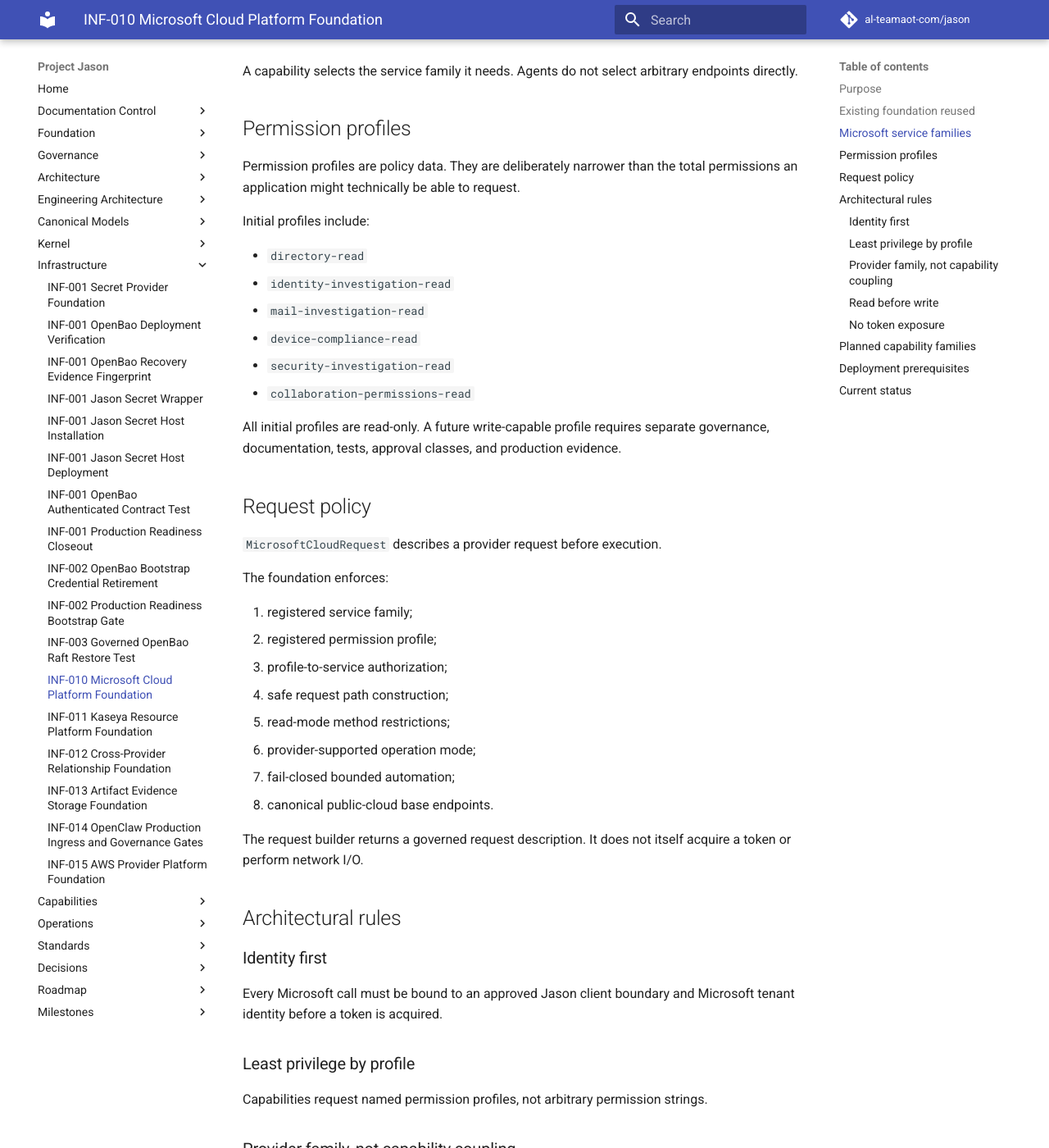
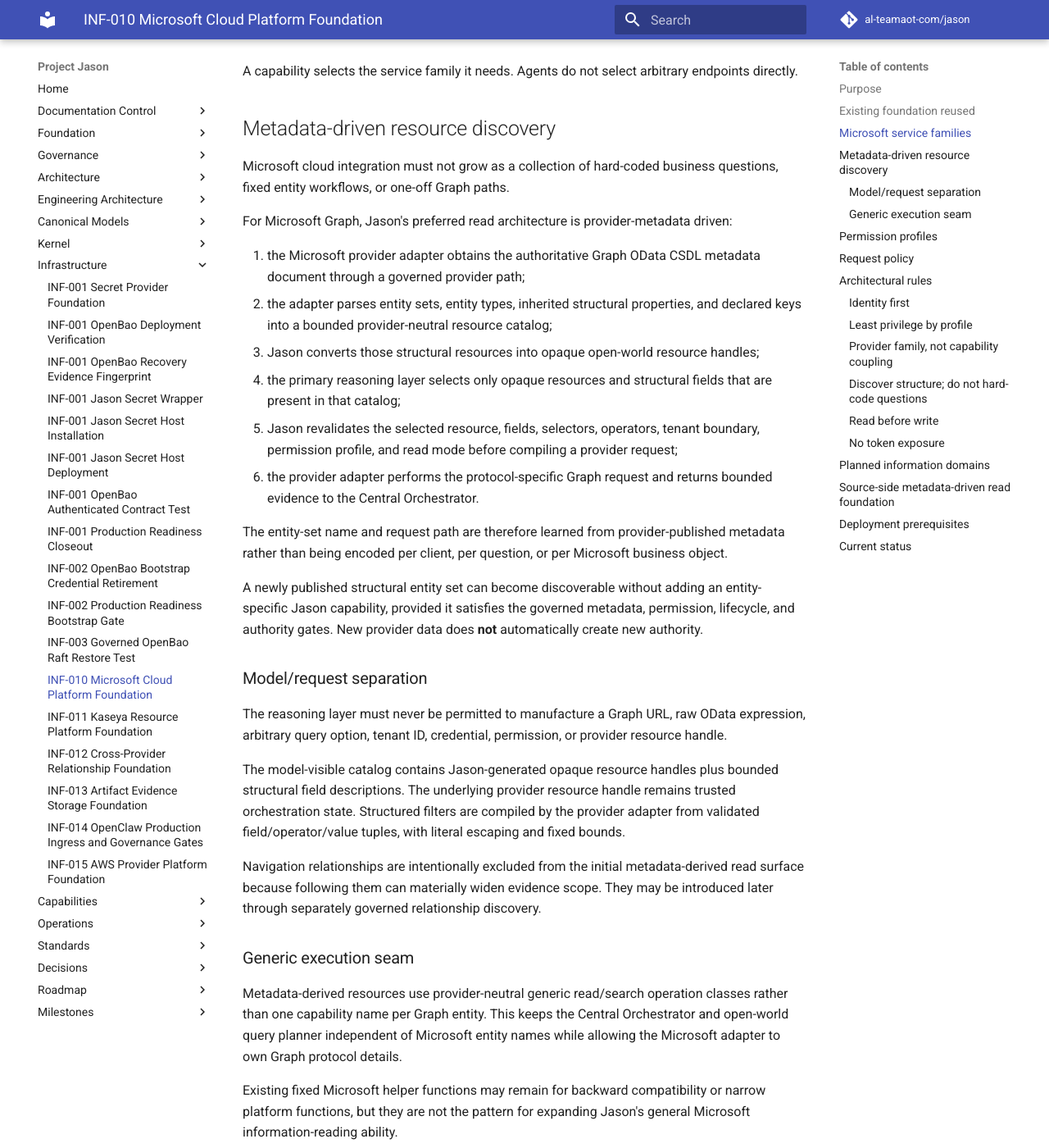
Before and after one commit to al-teamaot-com/jason, an MkDocs documentation site: the page built from docs/components/infrastructure/INF-010-Microsoft-Cloud-Platform-Foundation.md, in a window 1280 px wide and 1400 px high, scrolled down 1536 px. Shown: the whole window at 82% size. Built offline with MkDocs 1.6.1 and Material for MkDocs 9.7.7, drawn with Linux system fonts in a browser that asks for light colours; comment, search, counter and statistics services are not loaded; some of the changed text lies outside the part shown.

Commit message:
Document metadata-driven Microsoft resource discovery architecture

```diff
--- a/docs/components/infrastructure/INF-010-Microsoft-Cloud-Platform-Foundation.md
+++ b/docs/components/infrastructure/INF-010-Microsoft-Cloud-Platform-Foundation.md
@@ -4,7 +4,7 @@
 
 INF-010 establishes Microsoft 365 and Azure/Entra services as a first-class governed provider family for Jason.
 
-The platform foundation is intentionally broader than a single Microsoft Graph connector. It provides a shared identity, tenant, permission-profile, endpoint, and request-policy layer for capabilities that use Microsoft cloud services.
+The platform foundation is intentionally broader than a single Microsoft Graph connector. It provides a shared identity, tenant, permission-profile, endpoint, metadata-discovery, and request-policy layer for capabilities that use Microsoft cloud services.
 
 ## Existing foundation reused
 
@@ -40,6 +40,37 @@
 
 A capability selects the service family it needs. Agents do not select arbitrary endpoints directly.
 
+## Metadata-driven resource discovery
+
+Microsoft cloud integration must not grow as a collection of hard-coded business questions, fixed entity workflows, or one-off Graph paths.
+
+For Microsoft Graph, Jason's preferred read architecture is provider-metadata driven:
+
+1. the Microsoft provider adapter obtains the authoritative Graph OData CSDL metadata document through a governed provider path;
+2. the adapter parses entity sets, entity types, inherited structural properties, and declared keys into a bounded provider-neutral resource catalog;
+3. Jason converts those structural resources into opaque open-world resource handles;
+4. the primary reasoning layer selects only opaque resources and structural fields that are present in that catalog;
+5. Jason revalidates the selected resource, fields, selectors, operators, tenant boundary, permission profile, and read mode before compiling a provider request;
+6. the provider adapter performs the protocol-specific Graph request and returns bounded evidence to the Central Orchestrator.
+
+The entity-set name and request path are therefore learned from provider-published metadata rather than being encoded per client, per question, or per Microsoft business object.
+
+A newly published structural entity set can become discoverable without adding an entity-specific Jason capability, provided it satisfies the governed metadata, permission, lifecycle, and authority gates. New provider data does **not** automatically create new authority.
+
+### Model/request separation
+
+The reasoning layer must never be permitted to manufacture a Graph URL, raw OData expression, arbitrary query option, tenant ID, credential, permission, or provider resource handle.
+
+The model-visible catalog contains Jason-generated opaque resource handles plus bounded structural field descriptions. The underlying provider resource handle remains trusted orchestration state. Structured filters are compiled by the provider adapter from validated field/operator/value tuples, with literal escaping and fixed bounds.
+
+Navigation relationships are intentionally excluded from the initial metadata-derived read surface because following them can materially widen evidence scope. They may be introduced later through separately governed relationship discovery.
+
+### Generic execution seam
+
+Metadata-derived resources use provider-neutral generic read/search operation classes rather than one capability name per Graph entity. This keeps the Central Orchestrator and open-world query planner independent of Microsoft entity names while allowing the Microsoft adapter to own Graph protocol details.
+
+Existing fixed Microsoft helper functions may remain for backward compatibility or narrow platform functions, but they are not the pattern for expanding Jason's general Microsoft information-reading ability.
+
 ## Permission profiles
 
 Permission profiles are policy data. They are deliberately narrower than the total permissions an application might technically be able to request.
@@ -55,6 +86,8 @@
 
 All initial profiles are read-only. A future write-capable profile requires separate governance, documentation, tests, approval classes, and production evidence.
 
+Metadata discovery does not infer or grant permissions. Microsoft resource metadata describes what exists; Jason's approved permission profile and the tenant's actual consent describe what may be read. A discovered resource that is not authorized must fail closed.
+
 ## Request policy
 
 `MicrosoftCloudRequest` describes a provider request before execution.
@@ -65,12 +98,13 @@
 2. registered permission profile;
 3. profile-to-service authorization;
 4. safe request path construction;
-5. read-mode method restrictions;
-6. provider-supported operation mode;
-7. fail-closed bounded automation;
-8. canonical public-cloud base endpoints.
+5. allowlisted query-option construction;
+6. read-mode method restrictions;
+7. provider-supported operation mode;
+8. bounded selectors, projections, filters, ordering, and result limits;
+9. canonical public-cloud base endpoints.
 
-The request builder returns a governed request description. It does not itself acquire a token or perform network I/O.
+The request builder returns a governed request description. It does not itself create authority.
 
 ## Architectural rules
 
@@ -86,6 +120,10 @@
 
 Capabilities such as mail investigation or identity investigation consume governed Microsoft providers through the orchestrator. They must not embed Microsoft credentials, tenant mappings, or direct provider-to-provider calls.
 
+### Discover structure; do not hard-code questions
+
+Jason should determine how to answer an information request by reasoning over the resources and fields that the governed provider currently exposes. Business workflows such as "find a user's email" are not implemented as fixed Microsoft request chains when the same result can be planned from provider-discovered resources and cross-provider evidence.
+
 ### Read before write
 
 The first production Microsoft milestone is read-only. Write operations must be introduced as separate governed increments.
@@ -94,39 +132,57 @@
 
 Access tokens, certificates, private keys, refresh material, and Microsoft diagnostic payloads that may contain protected information must not enter normal evidence or logs.
 
-## Planned capability families
+## Planned information domains
 
-The Microsoft platform is intended to support at least:
+The Microsoft platform is intended to make governed Microsoft information available for reasoning across domains including:
 
-- Microsoft 365 user investigation;
-- Entra identity and access investigation;
-- mailbox and mail-flow investigation;
-- account-compromise investigation;
-- Microsoft 365 offboarding review;
-- tenant security-posture review;
-- license optimization;
-- Teams membership and configuration investigation;
-- SharePoint and OneDrive permission investigation;
-- Intune device-compliance investigation;
-- Defender incident investigation;
-- Microsoft service-health correlation.
+- Microsoft 365 users and directory objects;
+- Entra identity and access evidence;
+- mailbox and mail-flow evidence;
+- account-compromise evidence;
+- Microsoft 365 offboarding evidence;
+- tenant security-posture evidence;
+- licensing evidence;
+- Teams membership and configuration evidence;
+- SharePoint and OneDrive permission evidence;
+- Intune device-compliance evidence;
+- Defender incident evidence;
+- Microsoft service-health evidence.
+
+These are desired information domains, not instructions to create hard-coded query workflows.
+
+## Source-side metadata-driven read foundation
+
+The current source branch adds the following non-production foundation:
+
+- bounded Microsoft Graph CSDL resource/schema discovery;
+- a provider-neutral discovered-resource catalog contract shared across provider types;
+- an opaque bridge from provider-discovered resources into Jason's open-world planner;
+- a generic metadata-backed Graph read compiler with explicit projections and structured filters;
+- fail-closed validation of unknown resources, fields, methods, query options, and unsafe paths;
+- preservation of existing capability-backed open-world resource handles;
+- tests proving that a synthetic new provider entity can become discoverable without entity-specific production code.
+
+This work intentionally does not add Microsoft entity names to the existing IT Glue/Autotask provider-capability map or provider-read argument adapter.
 
 ## Deployment prerequisites
 
 Before live deployment Jason still requires:
 
-1. OpenBao-backed Microsoft certificate credential resolution;
-2. AOT-owned production multitenant Microsoft application registration;
+1. verified OpenBao-backed Microsoft certificate credential resolution for the runtime path;
+2. an AOT-owned Microsoft application registration with the approved read-only permission set;
 3. documented permission-profile-to-consent mapping;
-4. durable client-boundary and onboarding storage;
-5. a controlled test tenant;
-6. live token validation without token display;
-7. the first narrow read-only Microsoft resource operation;
-8. tenant offboarding and cache-invalidation validation;
-9. operational evidence and deployment records.
+4. durable client-boundary and Microsoft tenant onboarding state;
+5. a controlled tenant for live acceptance;
+6. live metadata and token validation without token display;
+7. provider-resource execution wiring through the Central Orchestrator and Jason authority boundary;
+8. bounded live read acceptance proving tenant isolation, evidence shaping, and zero write authority;
+9. tenant offboarding/cache-invalidation validation;
+10. operational evidence and deployment records;
+11. explicit approval before any production activation, runtime/MCP recreation, authority grant, or tenant consent change.
 
 ## Current status
 
-**Foundation built; host deployment not yet performed.**
+**Foundation built; metadata-driven read expansion is source-only and not deployed.**
 
-The service catalog, permission-profile catalog, governed request builder, and fail-closed policy tests are implemented in the repository. No new Microsoft production permission, tenant consent, credential, or live API request is introduced by this increment.
+No Microsoft production permission, tenant consent, credential, authority grant, MCP surface change, live API request, runtime recreation, or write capability is introduced by the current source-only work. Production Microsoft reads remain unavailable until the prerequisites above are proven and separately approved.
```
